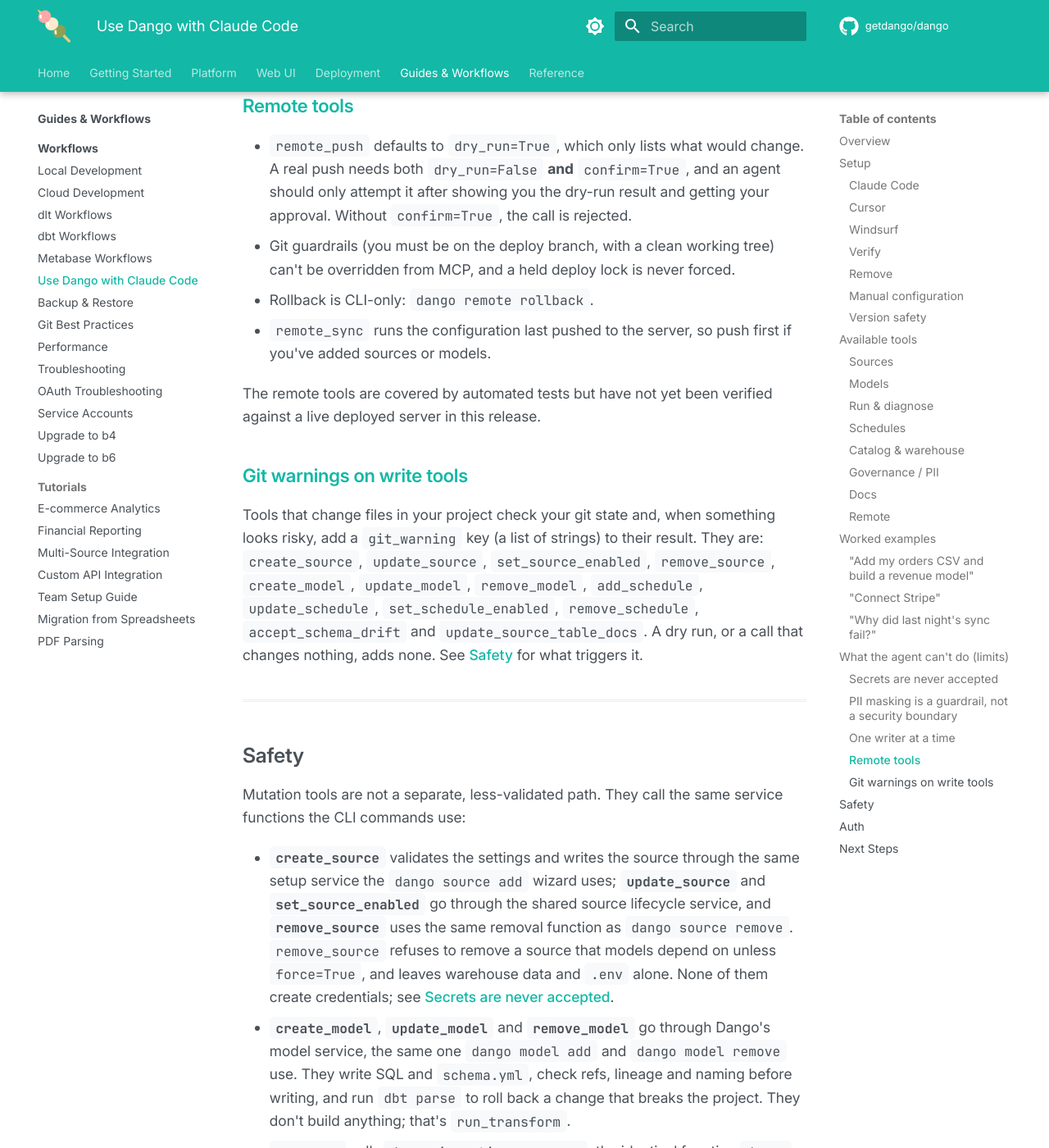
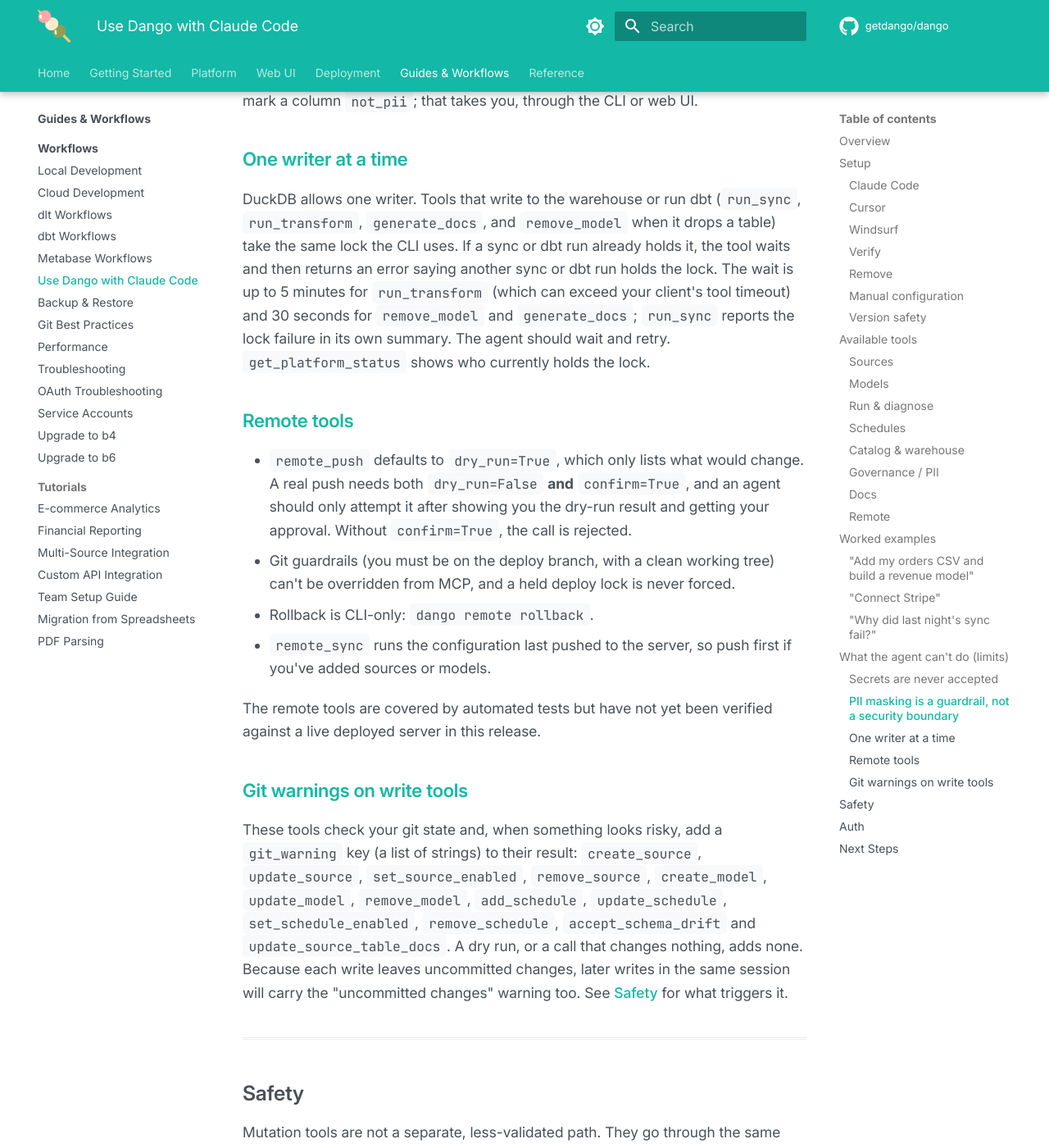
Before and after one commit to getdango/docs, an MkDocs documentation site: the page built from docs/guides/mcp-claude-code.md, in a window 1280 px wide and 1400 px high, scrolled down 26145 px. Shown: the whole window at 82% size. Built offline with MkDocs 1.6.1 and Material for MkDocs 9.7.7, drawn with Linux system fonts in a browser that asks for light colours; comment, search, counter and statistics services are not loaded; the version menu is left out; some of the changed text lies outside the part shown.

Commit message:
Address review findings on MCP guide
Co-Authored-By: Claude Sonnet 5.5 <noreply@anthropic.com>
Claude-Session: https://claude.ai/code/session_01PMLBHhhshsgKo3uxuZj2xF

````diff
--- a/docs/guides/mcp-claude-code.md
+++ b/docs/guides/mcp-claude-code.md
@@ -136,7 +136,6 @@ isn't shown in the chat) if they differ. This catches the case where a stale or
 binary ends up pointed at a newer or older project than it was built for — re-run `dango mcp setup`
 from the project's own environment if you see stale results and suspect this.
 
-
 ---
 
 ## Available tools
@@ -162,7 +161,7 @@ so the agent can read it and fix the call.
 
 | Tool | Purpose |
 |------|---------|
-| `list_models()` | List dbt models with layer, schema and file path. |
+| `list_models()` | List dbt models with layer, schema and file path. Like `get_model_sql` and `get_lineage`, it reads the dbt manifest, which a sync or `run_transform` produces. |
 | `get_model_sql(model_name)` | Get a model's SQL source. |
 | `create_model(model_name, layer, upstream_refs=None, description="", sql=None, columns=None)` | Create an `intermediate` or `marts` model with real SQL, docs and column tests. Runs `dbt parse` before and after writing and rolls back on a failure it caused. Staging models are generated by sync; use `update_model` to customize one. Omit `sql` for a scaffold built from `upstream_refs`. |
 | `update_model(model_name, sql=None, description=None, columns=None)` | Update an existing model's SQL and/or `schema.yml` docs. Works on staging models too: changing a staging model's SQL marks it customized so sync stops regenerating it. A `data_tests` list you pass replaces that column's existing list. |
@@ -173,9 +172,9 @@ so the agent can read it and fix the call.
 
 | Tool | Purpose |
 |------|---------|
-| `run_sync(source_name=None, full_refresh=False, since=None, until=None, backfill=None, limit=None, dry_run=False, allow_schema_changes=False, allow_empty_replace=None)` | Sync sources; equivalent to `dango sync`. Omit `source_name` to sync all enabled sources. Blocks until the sync finishes, so a long first sync can exceed your client's tool timeout (for Claude Code, `MCP_TOOL_TIMEOUT`). `dry_run=True` reports what would run without loading anything. |
+| `run_sync(source_name=None, full_refresh=False, since=None, until=None, backfill=None, limit=None, dry_run=False, allow_schema_changes=False, allow_empty_replace=None)` | Sync sources; equivalent to `dango sync`. Omit `source_name` to sync all enabled sources. Blocks until the sync finishes, so a long first sync can exceed your client's tool timeout (for Claude Code, `MCP_TOOL_TIMEOUT`). `full_refresh=True` drops existing data and reloads it. `dry_run=True` reports what would run without loading anything. |
 | `run_transform(select=None, full_refresh=False)` | Run `dbt build` (models and tests); equivalent to `dango run`. Returns `status`, dbt `output`, structured `results` (including the failing nodes and why) and `post_build`. Any failing model or test reports `failed`. |
-| `run_doctor()` | Check credential health for every configured source (`ok`, `missing`, `expired`, `expiring_soon`); equivalent to `dango doctor`. Always fresh, never cached. |
+| `run_doctor()` | Check credential health for every configured source (`ok`, `missing`, `expired`, `expiring_soon`); equivalent to `dango doctor`. Always fresh: it bypasses the short credential-health cache that `dango doctor` may serve. |
 | `validate_project(check_connectivity=False, include_passed=False)` | Run the same checks as `dango validate` and return the warnings and failures. Does not modify config or the warehouse, but runs `dbt parse`. |
 | `get_logs(log="activity", lines=100, level=None, source=None, contains=None)` | Read the tail of a log: `activity`, `dango` or `dbt`. Secrets are redacted; `lines` is clamped to 1 through 500. |
 | `get_sync_history(source_name=None, limit=10)` | Recent sync results for one source, or the latest entries across all sources. |
@@ -250,8 +249,8 @@ your project. Without one they return an error telling you to run `dango deploy`
 | `remote_history(limit=10)` | Recent deployments from the server's deploy journal, newest first. |
 | `remote_logs(service="dango", lines=100)` | Tail of the `dango`, `caddy` or `metabase` log. `lines` is clamped to 1 through 500 and output is capped at 200 KB. Only secret patterns are redacted; log text can still contain non-secret personal data. |
 | `remote_query(sql, timeout=30)` | Read-only `SELECT` against the deployed warehouse (`timeout` 1 to 120 seconds). PII-flagged columns are masked by name, using both your local findings and the server's. |
-| `remote_sync(source_name, full_refresh=False, backfill=None, wait=True)` | Sync one source on the server. The server runs the configuration it was last pushed, so sources or changes you haven't pushed aren't there. `wait=True` blocks up to an hour (which can exceed your client's timeout; the sync keeps running on the server); `wait=False` starts it and returns immediately. |
-| `remote_push(dry_run=True, confirm=False)` | Push local config and dbt files to the server and rebuild changed models. Defaults to a dry run that lists what would change. See [limits](#what-the-agent-cant-do-limits). |
+| `remote_sync(source_name, full_refresh=False, backfill=None, wait=True)` | Sync one source on the server. The server runs the configuration it was last pushed, so sources or changes you haven't pushed aren't there. `source_name` must exist in your local `sources.yml`. `wait=True` blocks up to an hour (which can exceed your client's timeout; the sync keeps running on the server); `wait=False` starts it and returns immediately. |
+| `remote_push(dry_run=True, confirm=False)` | Push local config and dbt files to the server and rebuild changed models. Defaults to a dry run that lists what would change (the git checks run on the dry run too). See [limits](#what-the-agent-cant-do-limits). |
 
 ---
 
@@ -583,8 +582,9 @@ the source name):
 }
 ```
 
-The agent then tells you to put the key in `.env` (you edit the file; the agent never sees the
-value):
+The agent then tells you to put the key in `.env` (you edit the file; no Dango tool accepts or
+returns the value, but an agent with its own file-reading tool could read `.env`, so restrict that
+if it matters to you):
 
 ```
 STRIPE_PAYMENTS_API_KEY=sk_test_dummy
@@ -753,14 +753,18 @@ tool for credential-shaped failures such as an expired OAuth token or a missing
 
 ## What the agent can't do (limits)
 
-These limits are enforced by the tools themselves, not by the agent's good behavior.
+Some of these limits are enforced by the tools themselves (secrets, PII overrides that can only
+tighten, git guardrails on remote pushes). Others (`dry_run` first, `confirm`, `force`) are guard
+rails the agent is told to follow, but the agent supplies those arguments itself, so review a dry
+run before you approve anything.
 
 ### Secrets are never accepted
 
 No tool accepts a secret value. If an agent passes one in `config`, the call fails with an error
 telling it to leave the field out. Instead, `create_source` and `update_source` return `credentials_required`
 and `next_steps` for anything still missing (and `validate_source` reports what is still unset): you
-add the value to `.env` yourself, or run `dango oauth <source_type>` for OAuth sources. If a source's stored
+add the value to `.env` yourself (or to `.dlt/secrets.toml` where `next_steps` says so), or run
+`dango oauth <source_type>` for OAuth sources. If a source's stored
 `*_env` setting holds something that isn't a valid environment-variable name (for example a key
 pasted in by hand), results show a placeholder instead of the value. Logs returned by `get_logs` and
 `remote_logs` have secret-looking values masked.
@@ -808,8 +812,10 @@ the CLI or web UI.
 
 DuckDB allows one writer. Tools that write to the warehouse or run dbt (`run_sync`, `run_transform`,
 `generate_docs`, and `remove_model` when it drops a table) take the same lock the CLI uses. If a
-sync or dbt run already holds it, the tool waits for a limited time and then returns an error
-saying the warehouse is busy. The agent should wait and retry. `get_platform_status`
+sync or dbt run already holds it, the tool waits and then returns an error saying another sync or dbt
+run holds the lock. The wait is up to 5 minutes for `run_transform` (which can exceed your client's
+tool timeout) and 30 seconds for `remove_model` and `generate_docs`; `run_sync` reports the lock
+failure in its own summary. The agent should wait and retry. `get_platform_status`
 shows who currently holds the lock.
 
 ### Remote tools
@@ -827,23 +833,25 @@ The remote tools are covered by automated tests but have not yet been verified a
 
 ### Git warnings on write tools
 
-Tools that change files in your project check your git state and, when something looks risky, add a
-`git_warning` key (a list of strings) to their result. They are: `create_source`, `update_source`,
+These tools check your git state and, when something looks risky, add a `git_warning` key (a list of
+strings) to their result: `create_source`, `update_source`,
 `set_source_enabled`, `remove_source`, `create_model`, `update_model`, `remove_model`,
 `add_schedule`, `update_schedule`, `set_schedule_enabled`, `remove_schedule`, `accept_schema_drift`
-and `update_source_table_docs`. A dry run, or a call that changes nothing, adds none. See
+and `update_source_table_docs`. A dry run, or a call that changes nothing, adds none. Because each write leaves uncommitted changes,
+later writes in the same session will carry the "uncommitted changes" warning too. See
 [Safety](#safety) for what triggers it.
 
 ---
 
 ## Safety
 
-Mutation tools are not a separate, less-validated path. They call the same service functions the CLI
-commands use:
+Mutation tools are not a separate, less-validated path. They go through the same service layers
+the CLI uses (shared modules, and in several cases the identical function):
 
-- **`create_source`** validates the settings and writes the source through the same setup service
-  the `dango source add` wizard uses; **`update_source`** and **`set_source_enabled`** go through
-  the shared source lifecycle service, and **`remove_source`** uses the same removal function as
+- **`create_source`** validates the settings and writes the source through a source-setup service
+  module shared with the `dango source add` wizard, so the same validation rules apply;
+  **`update_source`** and **`set_source_enabled`** go through the shared source lifecycle service
+  (the CLI has no direct equivalent), and **`remove_source`** uses the same removal function as
   `dango source remove`. `remove_source` refuses to remove a
   source that models depend on unless `force=True`, and leaves warehouse data and `.env` alone. None
   of them create credentials; see [Secrets are never accepted](#secrets-are-never-accepted).
@@ -868,8 +876,8 @@ commands use:
   [Schedules](#schedules).
 - **Git warnings.** The write tools listed under
   [Git warnings on write tools](#git-warnings-on-write-tools) check your project's git state before
-  returning. If your project is a git repo and you're on `main`/`master`, in a detached HEAD, or the
-  working tree has uncommitted changes, the response includes a `git_warning` key (a list of warning
+  returning. If your project is a git repo and you're on `main`/`master`, in a detached HEAD, the
+  working tree has uncommitted changes, or its status can't be determined, the response includes a `git_warning` key (a list of warning
   strings) alongside the normal result. For example, on `main` with a clean tree you'd see something
   like `"On branch 'main' — this change will be written directly to that branch. Consider creating
   a feature branch first."` This is advisory only: the tool still writes the file and reports
@@ -889,6 +897,8 @@ terminal) is the access the agent has. It does not use, and does not need, Dango
 mechanism — that mechanism authenticates HTTP requests to the Dango web server, a different surface
 entirely.
 
+The remote tools are the exception to "local only": they connect over SSH to the server recorded by `dango deploy`, using your existing SSH credentials, so an agent with them can act on that server as you. Tools that call out to other services (`scan_pii` may download a language model, `validate_source` with `check_connectivity=True` calls the provider's API) need network access too.
+
 ---
 
 ## Next Steps
````
Also changed, not shown: other parts of docs/guides/mcp-claude-code.md (+1 -1 lines).
